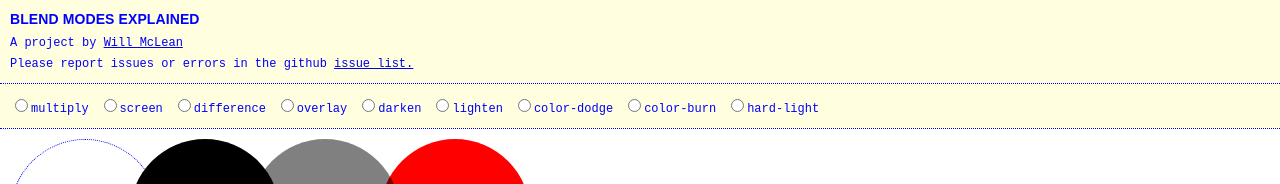
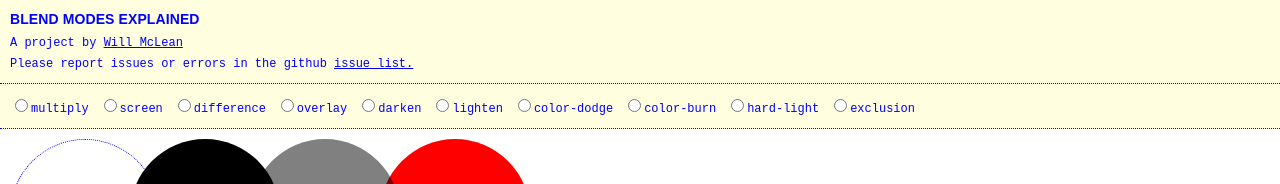
Before and after one commit to willmcl/blend-modes, a React (Create React App) app: page / in a window 1280 px wide. Shown: the top 184 px of the page. Built offline with nearby package versions, Linux system fonts and the light colour scheme.

Commit message:
Add the exclusion blend mode.

```diff
--- a/src/App.js
+++ b/src/App.js
@@ -143,8 +143,6 @@ const modes = [
             'This lightens the bottom layer depending on the value of the top layer: the brighter the top layer, the more its color affects the bottom layer. Blending any color with white gives white. Blending with black does not change the image.',
         ],
         'formula': function ( a, b ) {
-            a = Number( a );
-            b = Number( b );
             if ( a === 0 ) {
                 return 0;
             } else if ( b === 1 ) {
@@ -163,8 +161,6 @@ const modes = [
             'This divides the inverted base layer by the top layer, and then inverts the result. This darkens the top layer increasing the contrast to reflect the color of the base layer. The darker the base layer, the more its color is used. Blending with white produces no difference.'
         ],
         'formula': function ( a, b ) {
-            a = Number( a );
-            b = Number( b );
             if ( a === 1 ) {
                 return 1;
             } else if ( b === 0 ) {
@@ -189,6 +185,19 @@ const modes = [
             }
         },
         'displayFormula': 'f(a, b) = if( b <= 0.5 ) { 2ab } else { 1 - (1 - a) * (1 - (2 * b - 1)) }',
+    },
+    {
+        'name': 'exclusion',
+        'displayName': 'Exclusion',
+        'description': [
+            'Exclusion is expressed by f(a, b) = a + b - 2ab',
+            'Exclusion produces an effect similar to that of the Difference mode but lower in contrast.',
+            'This mode is great as it results in some vibrant and unexpected colour combos.',
+        ],
+        'formula': function ( a, b ) {
+            return a + b - 2 * a * b;
+        },
+        'displayFormula': 'f(a, b) = a + b - 2ab',
     },
 
 ];
--- a/src/helpers.js
+++ b/src/helpers.js
@@ -5,7 +5,7 @@ export function rgbToChannels( value ) {
     string = string.replace( ')', '' );
     let channels = string.split( ', ' );
 
-    return [ channels[ 0 ], channels[ 1 ], channels[ 2 ] ];
+    return [ Number(channels[ 0 ]), Number(channels[ 1 ]), Number(channels[ 2 ]) ];
 }
 
 export function rgbToBinary( value ) {
@@ -16,7 +16,7 @@ export function rgbToBinary( value ) {
         gBin = (channels[ 1 ] / 255).toFixed( 2 ),
         bBin = (channels[ 2 ] / 255).toFixed( 2 );
 
-    return [ rBin, gBin, bBin ];
+    return [ Number(rBin), Number(gBin), Number(bBin) ];
 }
 
 export function binaryToRgb( binArray ) {
```
